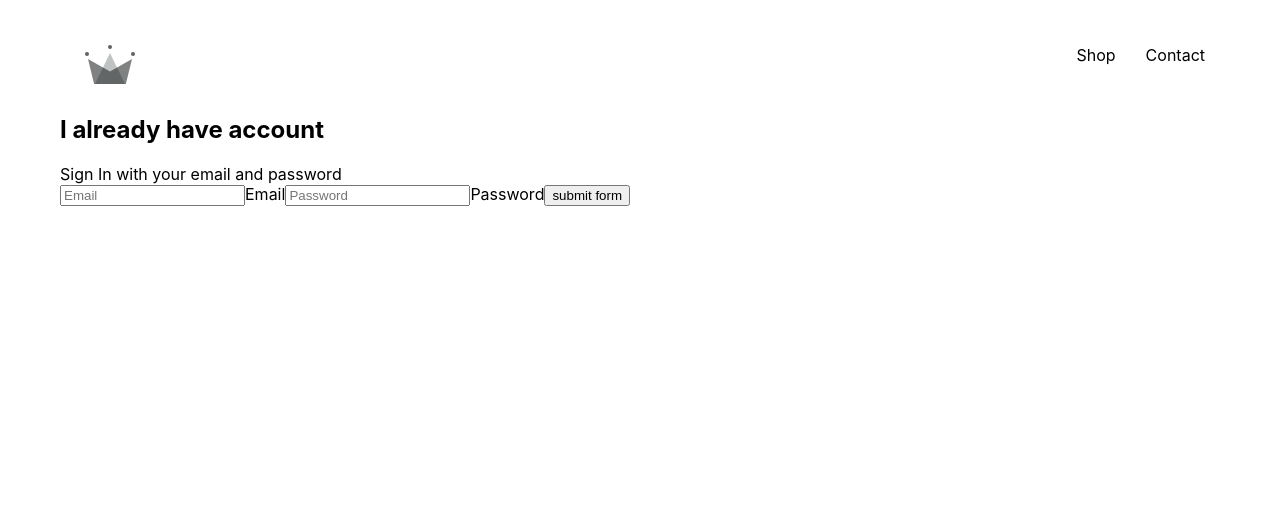
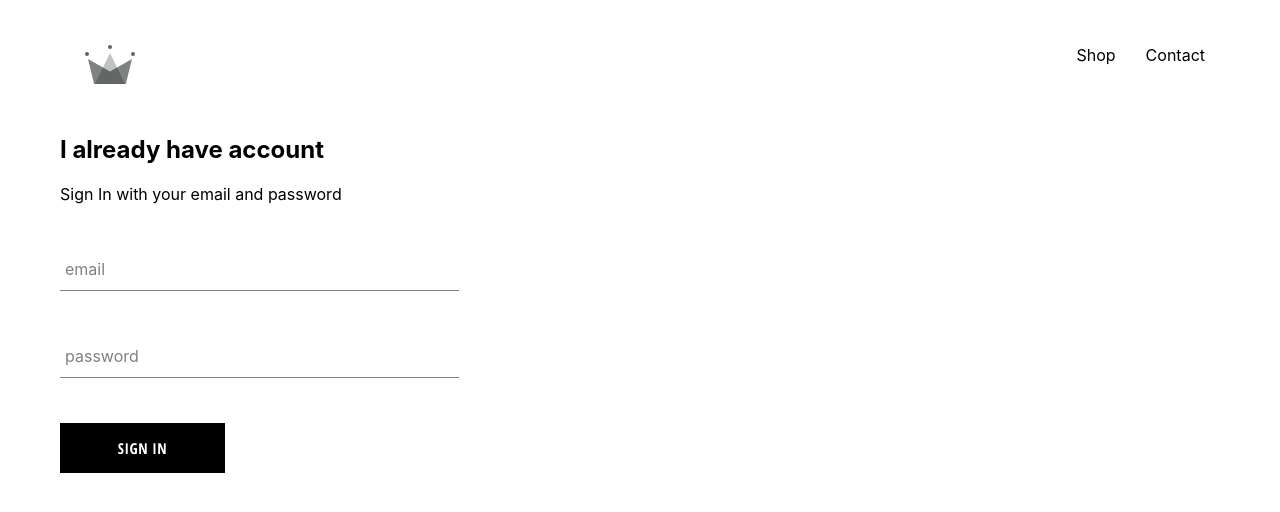
Before and after one commit to BojanMijatovic/Ecommerce, a React (Create React App) app: page /signIn in a window 1280 px wide. Shown: the top 512 px of the page. Built offline with nearby package versions, Linux system fonts and the light colour scheme.

Commit message:
add custom components

```diff
--- /dev/null
+++ b/src/components/customButton/CustomButton.js
@@ -0,0 +1,12 @@
+import React from 'react';
+import './CustomButton.styles.scss';
+
+const CustomButton = ({ children, ...otherProps }) => {
+  return (
+    <button className='custom-button' {...otherProps}>
+      {children}
+    </button>
+  );
+};
+
+export default CustomButton;
--- /dev/null
+++ b/src/components/customButton/CustomButton.styles.scss
@@ -0,0 +1,21 @@
+.custom-button {
+    min-width: 165px;
+    width: auto;
+    height: 50px;
+    letter-spacing: 0.5px;
+    line-height: 50px;
+    padding: 0 35px 0 35px;
+    font-size: 15px;
+    background-color: black;
+    color: white;
+    text-transform: uppercase;
+    font-family: 'Open Sans Condensed';
+    font-weight: bolder;
+    border: none;
+    cursor: pointer;
+    &:hover {
+        background-color: white;
+        color: black;
+        border: 1px solid black;
+    }
+}
--- /dev/null
+++ b/src/components/formInput/FormInput.js
@@ -0,0 +1,13 @@
+import React from 'react';
+import './FormInput.styles.scss';
+
+const FormInput = ({ handleChange, label, ...otherInputProps }) => {
+  return (
+    <div className='group'>
+      <input type='text' className='form-input' onChange={handleChange} {...otherInputProps} />
+      {label ? <label className={`${otherInputProps.value.length ? 'shrink' : ''} form-input-label `}>{label}</label> : null}
+    </div>
+  );
+};
+
+export default FormInput;
--- /dev/null
+++ b/src/components/formInput/FormInput.styles.scss
@@ -0,0 +1,47 @@
+$sub-color: grey;
+$main-color: black;
+@mixin shrinkLabel {
+    top: -14px;
+    font-size: 12px;
+    color: $main-color;
+}
+
+.group {
+    position: relative;
+    margin: 45px 0;
+    .form-input {
+        background: none;
+        background-color: white;
+        color: $sub-color;
+        font-size: 18px;
+        padding: 10px 10px 10px 5px;
+        display: block;
+        width: 100%;
+        border: none;
+        border-radius: 0;
+        border-bottom: 1px solid $sub-color;
+        margin: 25px 0;
+        &:focus {
+            outline: none;
+        }
+        &:focus~.form-input-label {
+            @include shrinkLabel();
+        }
+    }
+    input[type='password'] {
+        letter-spacing: 0.3em;
+    }
+    .form-input-label {
+        color: $sub-color;
+        font-size: 16px;
+        font-weight: normal;
+        position: absolute;
+        pointer-events: none;
+        left: 5px;
+        top: 10px;
+        transition: 300ms ease all;
+        &.shrink {
+            @include shrinkLabel();
+        }
+    }
+}
--- a/src/components/signIn/SignIn.js
+++ b/src/components/signIn/SignIn.js
@@ -1,5 +1,8 @@
 import React from 'react';
 import './SignIn.styles.scss';
+
+import FormInput from '../formInput/FormInput';
+import CustomButton from '../customButton/CustomButton';
 
 class SignIn extends React.Component {
   constructor(props) {
@@ -25,20 +28,26 @@
       <div className='sign-in'>
         <h2>I already have account</h2>
         <span>Sign In with your email and password</span>
+        <form onSubmit={this.onSubmitForm}>
+          <FormInput
+            type='email'
+            name='email'
+            value={this.state.email}
+            handleChange={this.onChangeInput}
+            label='email'
+            required
+          />
 
-        <form onSubmit={this.onSubmitForm}>
-          <input type='email' name='email' placeholder='Email' value={this.state.email} onChange={this.onChangeInput} required />
-          <label>Email</label>
-          <input
+          <FormInput
             type='password'
             name='password'
-            placeholder='Password'
             value={this.state.password}
-            onChange={this.onChangeInput}
+            handleChange={this.onChangeInput}
+            label='password'
             required
           />
-          <label>Password</label>
-          <input type='submit' value='submit form' />
+
+          <CustomButton type='submit'>sign in</CustomButton>
         </form>
       </div>
     );
--- a/src/components/signIn/SignIn.styles.scss
+++ b/src/components/signIn/SignIn.styles.scss
@@ -0,0 +1,8 @@
+.sign-in {
+    width: 30vw;
+    display: flex;
+    flex-direction: column;
+    .title {
+        margin: 10px 0;
+    }
+}
```
